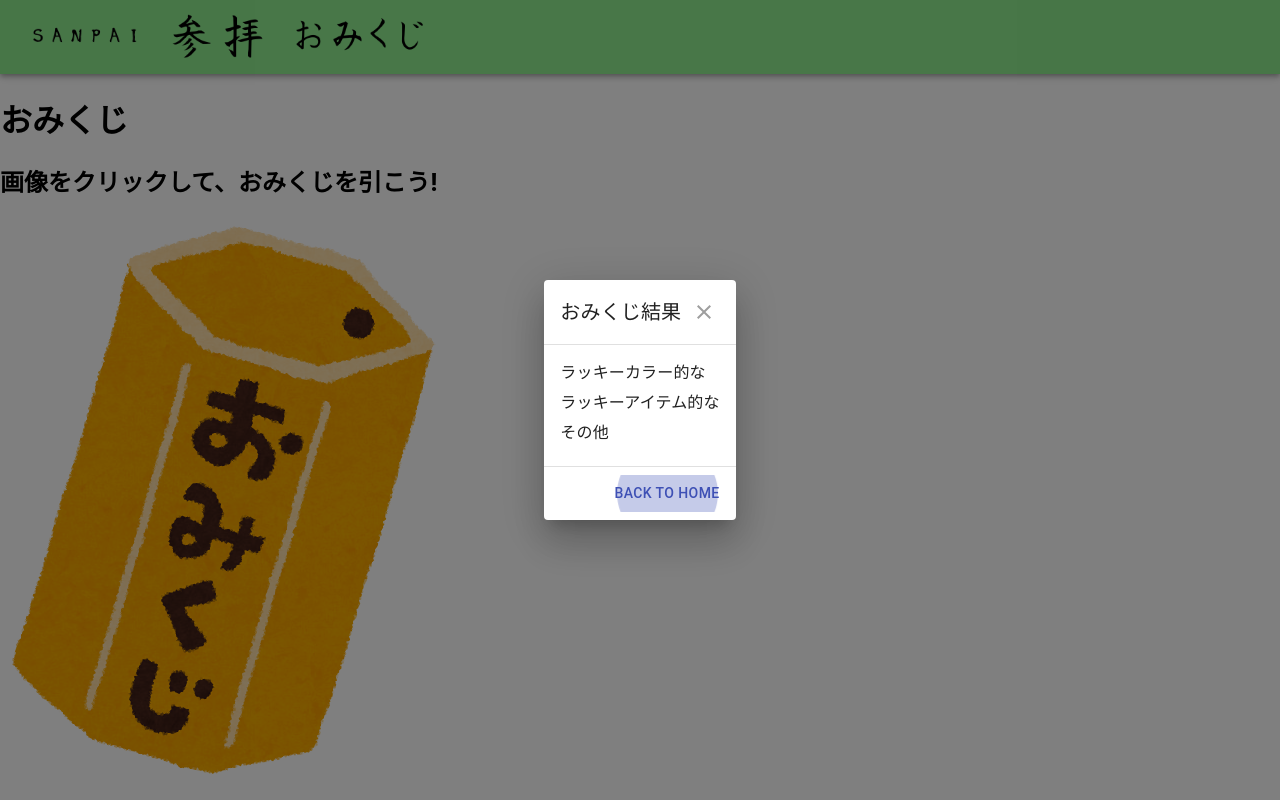
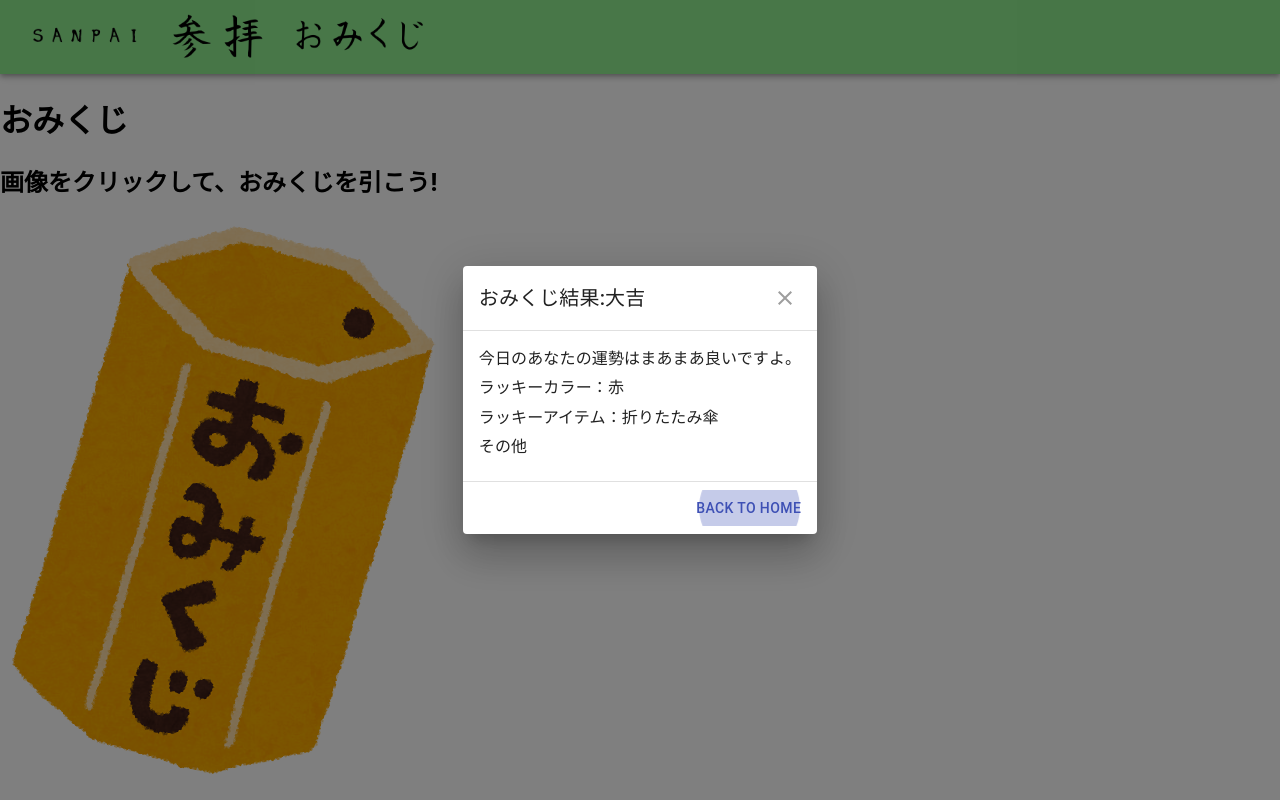
Before and after one commit to Hackthon-2020/SANPAI, a React (Create React App) app: page /omikuji in a window 1280 px wide. Both pictures are taken after a click on the picture 223 px from the left and 501 px from the top of the page. Built offline with nearby package versions, Linux system fonts and the light colour scheme.

Commit message:
メッセージの表示まで完了です。 #8

```diff
--- a/src/components/pages/omikuji/setOmikuji.jsx
+++ b/src/components/funcs/setOmikuji.jsx
@@ -1,34 +1,34 @@
-import React from 'react'
+// import React from 'react'
 
 export default function setOmikuji() {
-    const ra = Math.round(Math.floor(Math.random() * 100));
+    const res = Math.round(Math.floor(Math.random() * 100));
     var msg = "";
     //console.log(ra);
-    switch (ra % 5) {
+    switch (res % 5) {
         case 0:
             //console.log("大吉");
             msg = "大吉"
-            return([ra, msg]);
+            return([res, msg]);
             //const linkPath = './daiKichi'
         case 1:
             //console.log("中吉");
             msg = "中吉"
-            return([ra, msg]);
+            return([res, msg]);
         case 2:
             //console.log("小吉");
             msg = "小吉"
-            return([ra, msg]);
+            return([res, msg]);
         case 3:
             //console.log("吉");
             msg = "吉"
-            return([ra, msg]);
+            return([res, msg]);
         case 4:
             //console.log("凶");
             msg = "凶"
-            return([ra, msg]);
+            return([res, msg]);
         default:
             msg = "err"
             //console.log("err");
-            return([ra, msg]);
+            return([res, msg]);
     }
 }
--- a/src/components/pages/omikuji/index.jsx
+++ b/src/components/pages/omikuji/index.jsx
@@ -2,37 +2,16 @@ import React from 'react'
 //import omikujiPlay from './omikujiPlay';
 //import ImgCard from '../../card/imgCard/index'
 // import omikujiImg from '../../../assets/img/omikuji/omikuji-box.png'
-import CostomizedDialogs from './omikujiRes'
+import OmikujiPlay from './omikujiPlay'
 
 class Omikuji extends React.Component {
-
-  omikuji = () => {
-    const ra = Math.round(Math.floor( Math.random() * 100))
-    console.log(ra);
-    switch(ra%5){
-      case 0:
-        console.log("大吉")
-        //const linkPath = './daiKichi'
-        break;
-      case 1:
-        console.log("中吉")
-        break;
-      case 2:
-        console.log("小吉")
-        break;
-      case 3:
-        console.log("吉")
-        break;
-      case 4:
-        console.log("凶")
-        break;
-      default:
-        console.log("err")
-        break;
-    }
-
-  }
-
+  // constructor(props) {
+  //   super(props)
+  //   this.state = {
+  //     resOmikuji: null,
+  //     msgOmikuji: "",
+  //   }
+  // }
   //classes = useStyles();
 
   render(){
@@ -43,7 +22,8 @@ class Omikuji extends React.Component {
         <h1>{this.props.name}</h1>
         <h2>画像をクリックして、おみくじを引こう!</h2>
         {/* <img src={omikujiImg} onClick={this.omikuji} alt="" /> */}
-        <div><CostomizedDialogs /></div>
+        <div><OmikujiPlay /></div>
+        {/* omikujiState={this.state} */}
       </div>
 
     )
--- /dev/null
+++ b/src/components/pages/omikuji/omikujiPlay.jsx
@@ -0,0 +1,121 @@
+import React from 'react';
+import { withStyles } from '@material-ui/core/styles';
+import Button from '@material-ui/core/Button';
+import Dialog from '@material-ui/core/Dialog';
+import MuiDialogTitle from '@material-ui/core/DialogTitle';
+import MuiDialogContent from '@material-ui/core/DialogContent';
+import MuiDialogActions from '@material-ui/core/DialogActions';
+import IconButton from '@material-ui/core/IconButton';
+import CloseIcon from '@material-ui/icons/Close';
+import Typography from '@material-ui/core/Typography';
+import omikujiImg from '../../../assets/img/omikuji/omikuji-box.png'
+import setOmikuji from '../../funcs/setOmikuji';
+// import setOmikuji from './setOmikuji'
+// import { useState } from 'react';
+
+class OmikujiPlay extends React.Component {
+    constructor(props) {
+        super(props)
+        this.state = {
+            open:false,
+            msg: "",
+            res: null,
+        }
+    }
+
+    styles = (theme) => ({
+      root: {
+        margin: 0,
+        padding: theme.spacing(2),
+      },
+      closeButton: {
+        position: 'absolute',
+        right: theme.spacing(1),
+        top: theme.spacing(1),
+        color: theme.palette.grey[500],
+      },
+    })
+
+    DialogTitle = withStyles(this.styles)((props) => {
+      const { children, classes, onClose, ...other } = props;
+      return (
+        <MuiDialogTitle disableTypography className={classes.root} {...other}>
+          <Typography variant="h6">{children}</Typography>
+          {onClose ? (
+            <IconButton aria-label="close" className={classes.closeButton} onClick={onClose}>
+              <CloseIcon />
+            </IconButton>
+          ) : null}
+        </MuiDialogTitle>
+      );
+    })
+
+    DialogContent = withStyles((theme) => ({
+      root: {
+        padding: theme.spacing(2),
+      },
+    }))(MuiDialogContent)
+
+
+    DialogActions = withStyles((theme) => ({
+      root: {
+        margin: 0,
+        padding: theme.spacing(1),
+      },
+    }))(MuiDialogActions)
+
+    handleClickOpen = () => {
+      [this.state.res, this.state.msg] = setOmikuji();
+      this.setState({
+        open: true,
+
+      })
+      // [rand, msg] = setOmikuji()
+      // console.log(rand)
+      // console.log(msg)
+      // return(rand, msg)
+    };
+
+    handleClose = () => {
+      this.setState({
+        open: false
+      })
+
+      console.log('dialog close');
+    };
+
+    render(){
+        return (
+            <div>
+                <img src={omikujiImg} onClick={this.handleClickOpen} alt="おみくじの画像が表示できませんでした。ごめんなさい。" title="クリックでおみくじを引く" />
+                <Dialog onClose={this.handleClose} aria-labelledby="customized-dialog-title" open={this.state.open}>
+                <this.DialogTitle id="customized-dialog-title" onClose={this.handleClose}>
+                    おみくじ結果:{this.state.msg}
+                </this.DialogTitle>
+                <this.DialogContent dividers>
+                    <Typography gutterBottom>
+                        今日のあなたの運勢はまあまあ良いですよ。
+                    </Typography>
+                    <Typography gutterBottom>
+                        ラッキーカラー：赤
+                    </Typography>
+                    <Typography gutterBottom>
+                    ラッキーアイテム：折りたたみ傘
+                    </Typography>
+                    <Typography gutterBottom>
+                        その他
+                    </Typography>
+                </this.DialogContent>
+                <this.DialogActions>
+                    <Button autoFocus onClick={this.handleClose} color="primary">
+                        Back to Home
+                    </Button>
+                </this.DialogActions>
+                </Dialog>
+            </div>
+        );
+    }
+
+}
+
+export default OmikujiPlay;
--- a/src/components/pages/omikuji/omikujiRes.jsx
+++ /dev/null
@@ -1,97 +0,0 @@
-import React from 'react';
-import { withStyles } from '@material-ui/core/styles';
-import Button from '@material-ui/core/Button';
-import Dialog from '@material-ui/core/Dialog';
-import MuiDialogTitle from '@material-ui/core/DialogTitle';
-import MuiDialogContent from '@material-ui/core/DialogContent';
-import MuiDialogActions from '@material-ui/core/DialogActions';
-import IconButton from '@material-ui/core/IconButton';
-import CloseIcon from '@material-ui/icons/Close';
-import Typography from '@material-ui/core/Typography';
-import omikujiImg from '../../../assets/img/omikuji/omikuji-box.png'
-import setOmikuji from './setOmikuji'
-import { useState } from 'react';
-
-const styles = (theme) => ({
-  root: {
-    margin: 0,
-    padding: theme.spacing(2),
-  },
-  closeButton: {
-    position: 'absolute',
-    right: theme.spacing(1),
-    top: theme.spacing(1),
-    color: theme.palette.grey[500],
-  },
-});
-
-const DialogTitle = withStyles(styles)((props) => {
-  const { children, classes, onClose, ...other } = props;
-  return (
-    <MuiDialogTitle disableTypography className={classes.root} {...other}>
-      <Typography variant="h6">{children}</Typography>
-      {onClose ? (
-        <IconButton aria-label="close" className={classes.closeButton} onClick={onClose}>
-          <CloseIcon />
-        </IconButton>
-      ) : null}
-    </MuiDialogTitle>
-  );
-});
-
-const DialogContent = withStyles((theme) => ({
-  root: {
-    padding: theme.spacing(2),
-  },
-}))(MuiDialogContent);
-
-const DialogActions = withStyles((theme) => ({
-  root: {
-    margin: 0,
-    padding: theme.spacing(1),
-  },
-}))(MuiDialogActions);
-
-
-export default function CustomizedDialogs(props) {
-    const [rand, msg] = useState();
-    const [open, setOpen] = React.useState(false);
-
-    const handleClickOpen = () => {
-        setOpen(true);
-        // console.log(rand)
-        // console.log(msg)
-        //return(rand, msg)
-    };
-
-    const handleClose = () => {
-        setOpen(false);
-    };
-
-  return (
-    <div>
-        <img src={omikujiImg} onClick={handleClickOpen} alt="" title="クリックでおみくじを引く" />
-        <Dialog onClose={handleClose} aria-labelledby="customized-dialog-title" open={open}>
-        <DialogTitle id="customized-dialog-title" onClose={handleClose}>
-            おみくじ結果
-        </DialogTitle>
-        <DialogContent dividers>
-            <Typography gutterBottom>
-                ラッキーカラー的な
-            </Typography>
-            <Typography gutterBottom>
-            ラッキーアイテム的な
-            </Typography>
-            <Typography gutterBottom>
-                その他
-            </Typography>
-        </DialogContent>
-        <DialogActions>
-            <Button autoFocus onClick={handleClose} color="primary">
-                Back to Home
-            </Button>
-        </DialogActions>
-        </Dialog>
-    </div>
-  );
-}
```
Also changed, not shown: src/components/funcs/funcOmikuji.jsx (deleted, +0 -14 lines).
